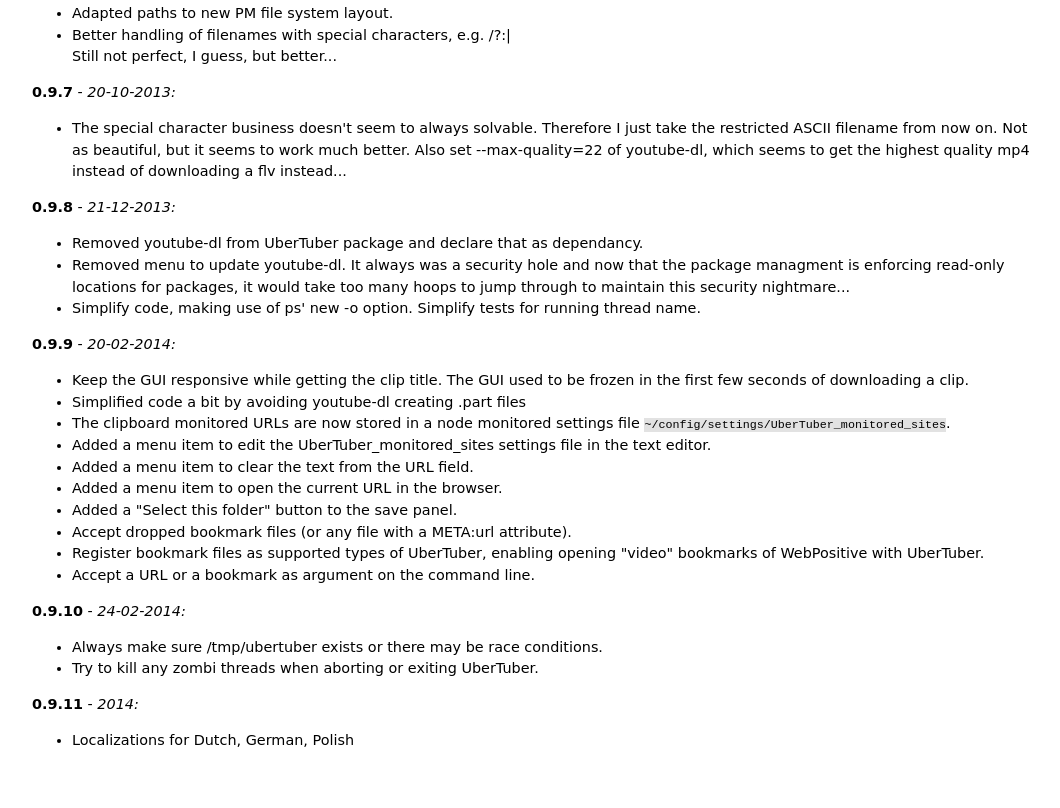
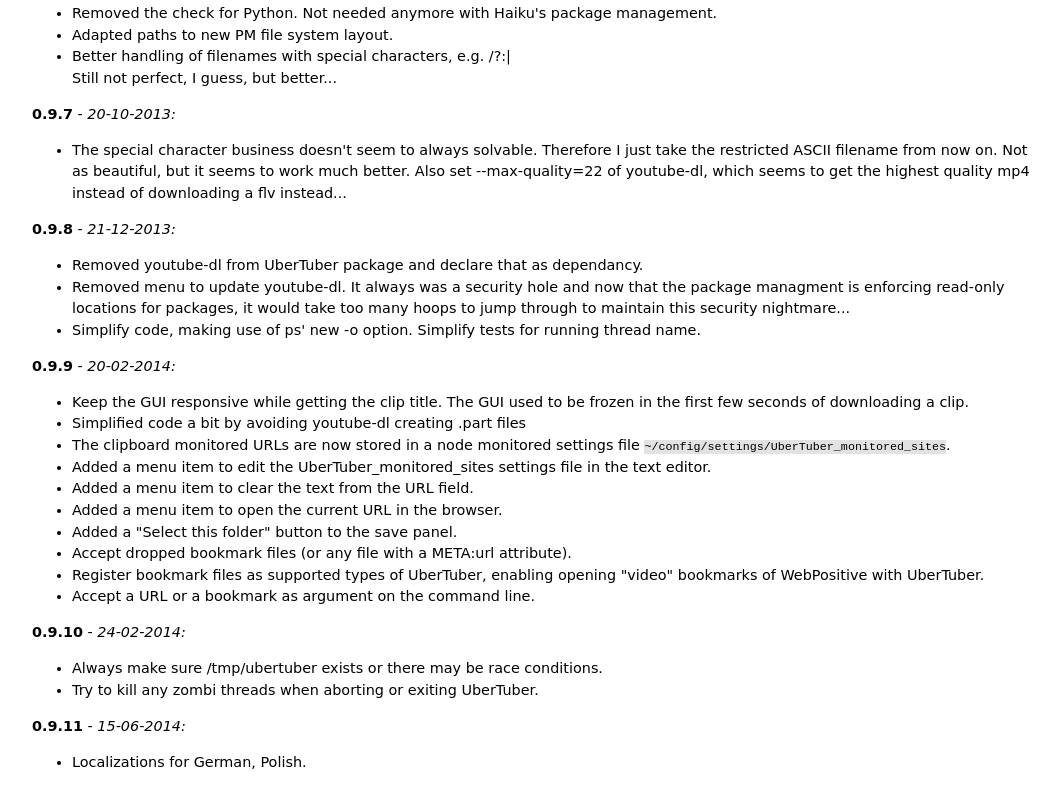
Before and after one commit to humdingerb/ubertuber, a plain HTML site: page ReadMe.html in a window 1280 px wide. Shown: the part 3763-4571 px from the top of the page, without its empty margins (8-1068 px from the left). Drawn offline with Linux system fonts and the light colour scheme.

Commit message:
Updated ReadMe.html

```diff
--- a/ReadMe.html
+++ b/ReadMe.html
@@ -141,7 +141,7 @@
 <h2>
 <a href="#"><img src="images/up.png" style="border:none;float:right" alt="index" /></a>
 <a id="bugs_feedback" name="bugs_feedback">Bugreports and Feedback</a></h2>
-<p>Please use sourceforge's <a href="http://sourceforge.net/projects/ubertuber/support?source=navbar">bugreport form</a> if you experience unusual difficulties or email your general feedback to <a href="mailto:humdingerb@gmail.com">me</a>.</p>
+<p>Please use sourceforge's <a href="http://sourceforge.net/projects/ubertuber/support?source=navbar">bugreport form</a> if you experience unusual difficulties or email your general feedback to <a href="mailto:humdingerb@gmail.com">me</a>. Also, email me if you'd like to provide more localizations.</p>
 
 <h2>
 <a href="#"><img src="images/up.png" style="border:none;float:right" alt="index" /></a>
@@ -226,9 +226,9 @@
 <li>Always make sure /tmp/ubertuber exists or there may be race conditions.</li>
 <li>Try to kill any zombi threads when aborting or exiting UberTuber.</li>
 </ul>
-<p><b>0.9.11</b> - <i>2014:</i></p>
+<p><b>0.9.11</b> - <i>15-06-2014:</i></p>
 <ul>
-<li>Localizations for Dutch, German, Polish</li>
+<li>Localizations for German, Polish.</li>
 </ul>
 </body>
 </html>
```
